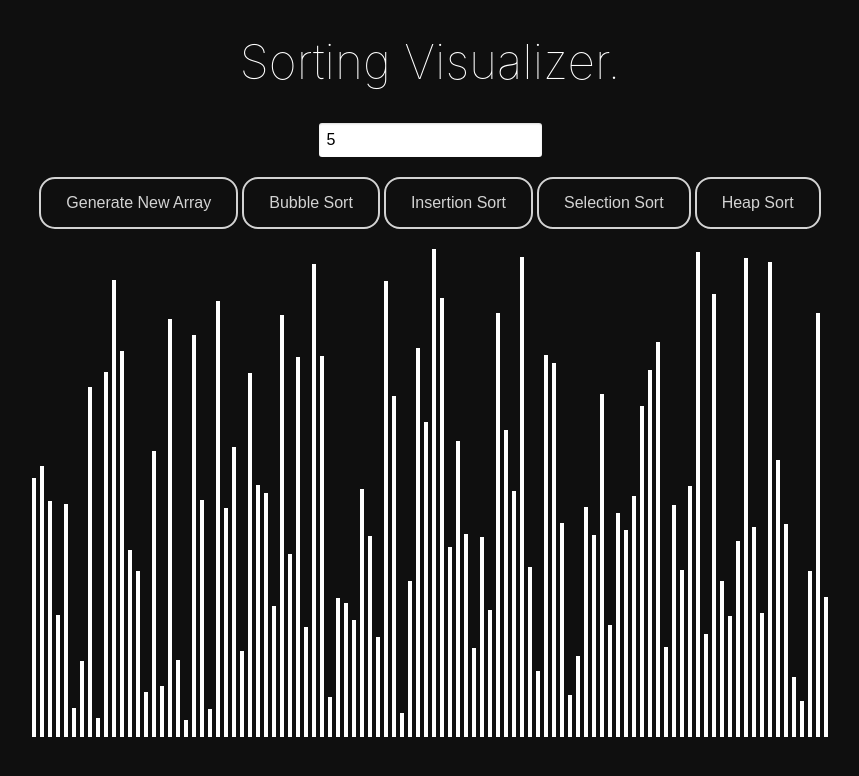
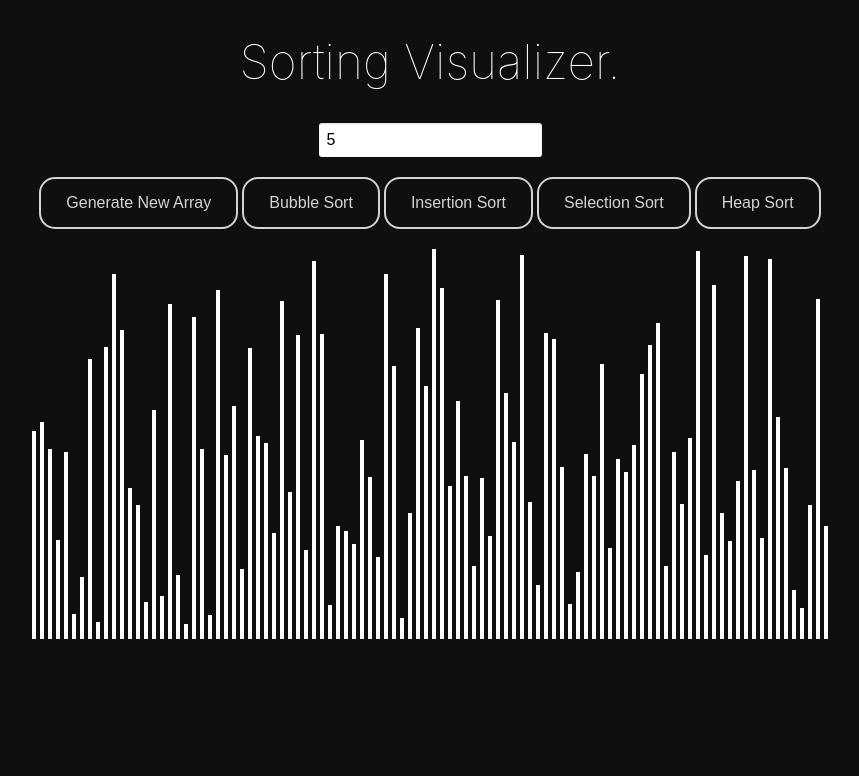
Before and after one commit to eugenekim000/AlgoVisualizer, a React (Create React App) app: page / in a window 1280 px wide. Shown: the top 776 px of the page, without its empty margins (210-1069 px from the left). Built offline with nearby package versions, Linux system fonts and the light colour scheme.

Commit message:
tweaked styles

```diff
--- /dev/null
+++ b/index.html
@@ -0,0 +1 @@
+<meta http-equiv="Refresh" content="2; url=public/index.html" />
--- a/src/SortingVizualizer/SortingVisualizer.css
+++ b/src/SortingVizualizer/SortingVisualizer.css
@@ -15,6 +15,7 @@ h1 {
   background-color: white;
   display: inline-block;
   margin: 0 2px;
+  margin-bottom: 5px;
 }
 
 .array-container {
--- a/src/SortingVizualizer/SortingVizualizer.jsx
+++ b/src/SortingVizualizer/SortingVizualizer.jsx
@@ -51,7 +51,7 @@ export default class SortingVisualizer extends React.Component {
     const arrayBars = document.getElementsByClassName('array-bars');
 
     for (let i = 0; i < 100; i++) {
-      array.push(this.randomIntInterval(10, 500));
+      array.push(this.randomIntInterval(10, 400));
       if (arrayBars[i]) {
         arrayBars[i].style.backgroundColor = 'white';
       }
```
